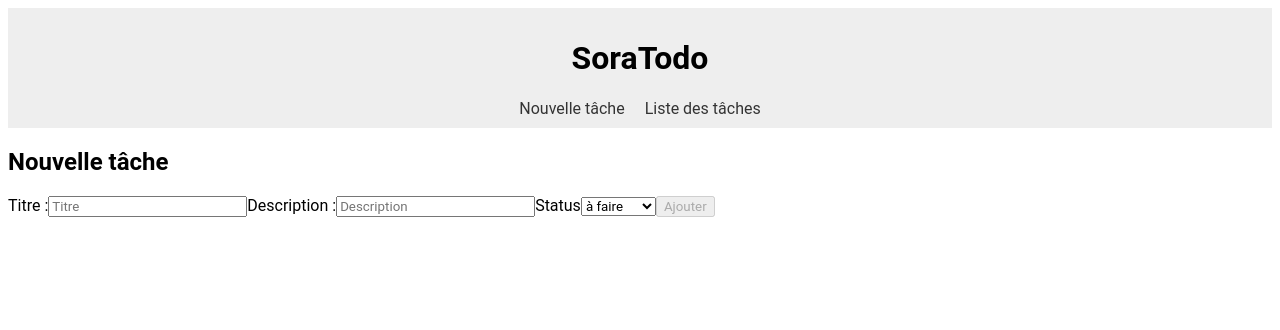
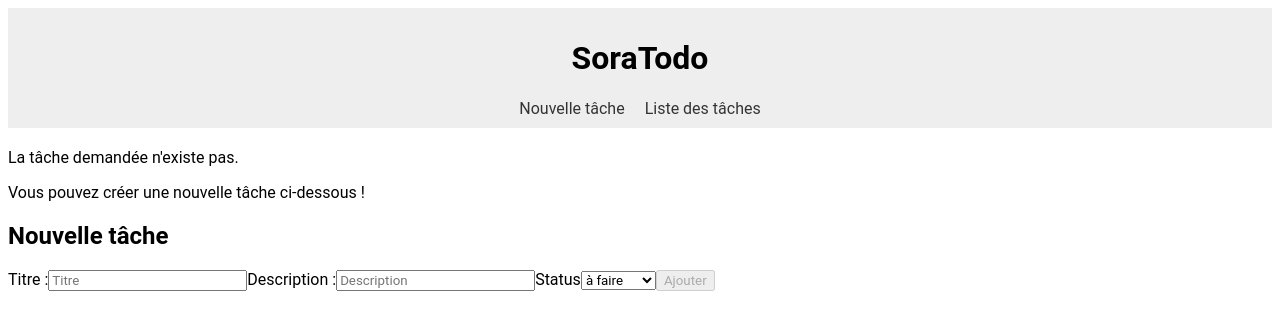
Before and after one commit to ThibautG/soratodo, an Angular app: page /tasks/1/edit in a window 1280 px wide. Shown: the top 330 px of the page. Built offline with nearby package versions, Linux system fonts and the light colour scheme.

Commit message:
gestion des erreurs et succès

```diff
--- a/src/app/components/task-form/task-form.component.html
+++ b/src/app/components/task-form/task-form.component.html
@@ -1,5 +1,12 @@
 <section class="global-section">
+  <!-- Message d'erreur si tâche non trouvée -->
+  <div *ngIf="taskNotFound" class="error-message">
+    <p>La tâche demandée n'existe pas.</p>
+    <p>Vous pouvez créer une nouvelle tâche ci-dessous !</p>
+  </div>
+  <!-- Affichage conditionnel du titre en fonction url -->
   <h2>{{ isEditMode ? 'Modifier la tâche' : 'Nouvelle tâche' }}</h2>
+  <!-- Message succès affiché si non null -->
   <div *ngIf="successMessage" class="success-message">
     {{ successMessage }}
   </div>
@@ -17,6 +24,7 @@
       <option value="en cours">en cours</option>
       <option value="terminée">terminée</option>
     </select>
+    <!-- Affichage conditionnel selon mode création ou modification -->
     <button type="submit" [disabled]="taskForm.invalid">
       {{ isEditMode ? 'Modifier' : 'Ajouter' }}
     </button>
--- a/src/app/components/task-form/task-form.component.ts
+++ b/src/app/components/task-form/task-form.component.ts
@@ -33,6 +33,8 @@ export class TaskFormComponent implements OnInit{
   taskId: string | null = null;
   // variable pour stocker message d'ajout ou modif
   successMessage: string | null = null;
+  // booléen selon si tâche en url existe ou pas
+  taskNotFound: boolean = false;
 
   // on appelle les services
   constructor(
@@ -46,15 +48,24 @@ export class TaskFormComponent implements OnInit{
     this.taskId = this.route.snapshot.params['id'];
 
     if (this.taskId) {
+      // si il y a un id dans la route, on va chercher la tâche correspondante
       const  existingTask: Task = this.taskService.getTaskById(this.taskId);
 
       if (existingTask) {
+        // s'il y a une tâche correspondante, on vient charger ses
+        // propriétés dans newTask
         this.newTask = {
           title: existingTask.title,
           description: existingTask.description,
           status: existingTask.status
         };
+        // et on "valide" passage en "mode édition"
         this.isEditMode = true;
+      } else {
+        // s'il n'y a pas de tâche correspondante on switch taskNotFound
+        this.taskNotFound = true;
+        // et on repasse en "mode création"
+        this.isEditMode = false;
       }
     }
   }
```
